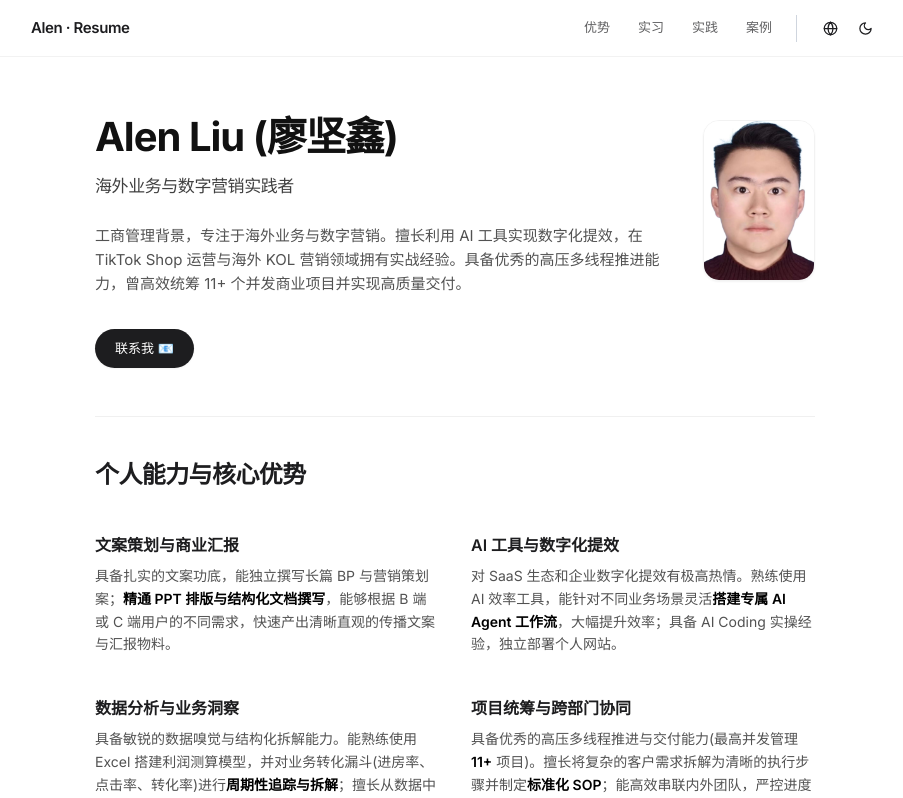
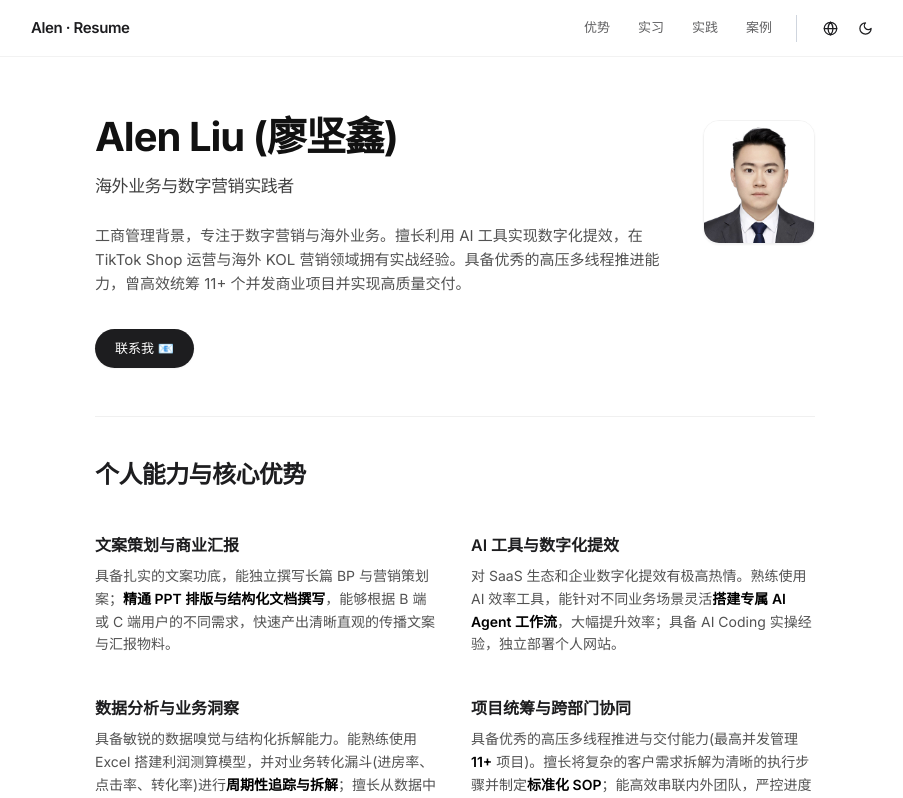
Before and after one commit to alenliu-space/alenliu-space, a React (Vite) app: page / in a window 1280 px wide. Shown: the top 798 px of the page, without its empty margins (185-1088 px from the left). Built offline with nearby package versions, Linux system fonts and the light colour scheme; the HTML template or start-up script is replaced by a standard one.

Commit message:
fix: make hero avatar object-top for better framing

```diff
--- a/src/App.jsx
+++ b/src/App.jsx
@@ -12,7 +12,7 @@ const App = () => {
       hero: {
         name: "Alen Liu (廖坚鑫)",
         role: "海外业务与数字营销实践者",
-        intro: "工商管理背景，专注于海外业务与数字营销。擅长利用 AI 工具实现数字化提效，在 TikTok Shop 运营与海外 KOL 营销领域拥有实战经验。具备优秀的高压多线程推进能力，曾高效统筹 11+ 个并发商业项目并实现高质量交付。",
+        intro: "工商管理背景，专注于数字营销与海外业务。擅长利用 AI 工具实现数字化提效，在 TikTok Shop 运营与海外 KOL 营销领域拥有实战经验。具备优秀的高压多线程推进能力，曾高效统筹 11+ 个并发商业项目并实现高质量交付。",
         cta: "联系我 📧"
       },
       about: {
```
Also changed, not shown: public/8fa5b1f7a5356b645863ae41008f2f3e.jpg.
